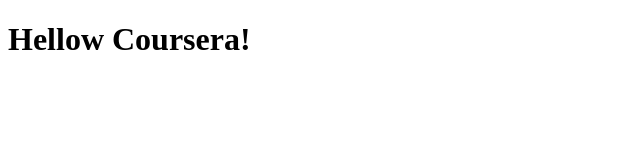
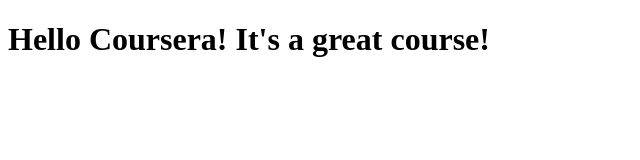
Before and after one commit to MSuazo123/Coursera-Test, a plain HTML site: page site/index.html in a window 1280 px wide. Shown: the whole page, without its empty margins (0-640 px from the left). Drawn offline with Linux system fonts and the light colour scheme.

Commit message:
Small addition to our page content

```diff
--- a/site/index.html
+++ b/site/index.html
@@ -1,9 +1,9 @@
 <!DOCTYPE html>
 <html>
 <head>
-	<title></title>
+	<title>Hellow Coursera</title>
 </head>
 <body>
-<h1>Hellow Coursera!</h1>
+<h1>Hello Coursera! It's a great course!</h1>
 </body>
 </html>
```
